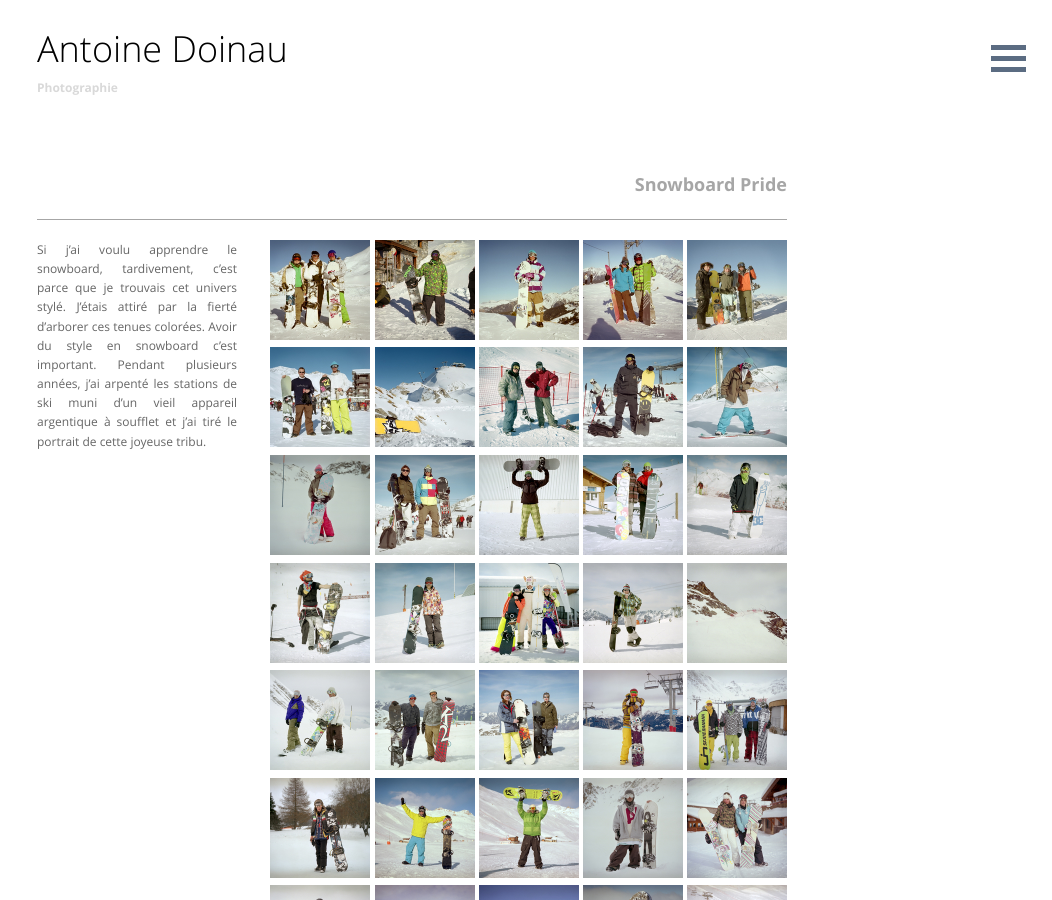
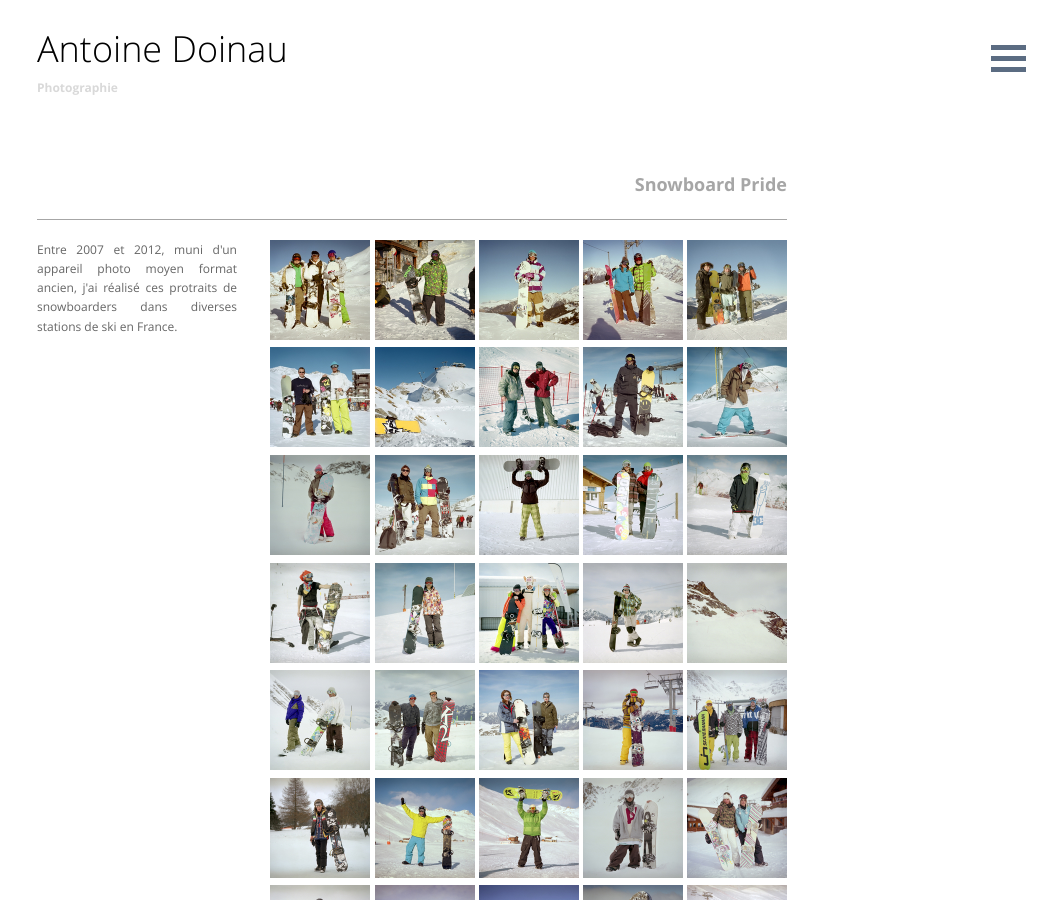
Before and after one commit to antoine-d-photo/antoine-d-photo.github.io, a Jekyll site: the page built from projects/snowboard-pride.md, in a window 1280 px wide and 900 px high. Shown: the whole window, without its empty margins (228-1280 px from the left). Built offline with Jekyll 4.4.1, drawn with Linux system fonts in a browser that asks for light colours; nearby versions of some CDN libraries; comment, search, counter and statistics services are not loaded.

Commit message:
maj texte snowboard pride

```diff
--- a/projects/snowboard-pride.md
+++ b/projects/snowboard-pride.md
@@ -4,8 +4,7 @@ title: 'Snowboard Pride'
 ---
 
 {% capture section1 %}
-Si j’ai voulu apprendre le snowboard, tardivement, c’est parce que je trouvais cet univers stylé. J’étais attiré par la fierté d’arborer ces tenues colorées. Avoir du style en snowboard c’est important.
-Pendant plusieurs années, j’ai arpenté les stations de ski muni d’un vieil appareil argentique à soufflet et j’ai tiré le portrait de cette joyeuse tribu.
+Entre 2007 et 2012, muni d'un appareil photo moyen format ancien, j'ai réalisé ces protraits de snowboarders dans diverses stations de ski en France.
 {% endcapture %}
 
 
```
